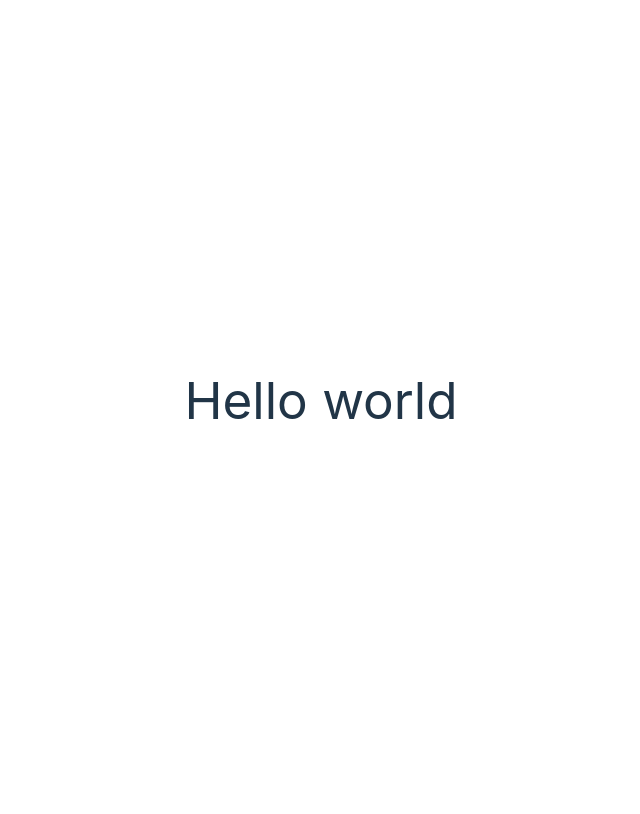
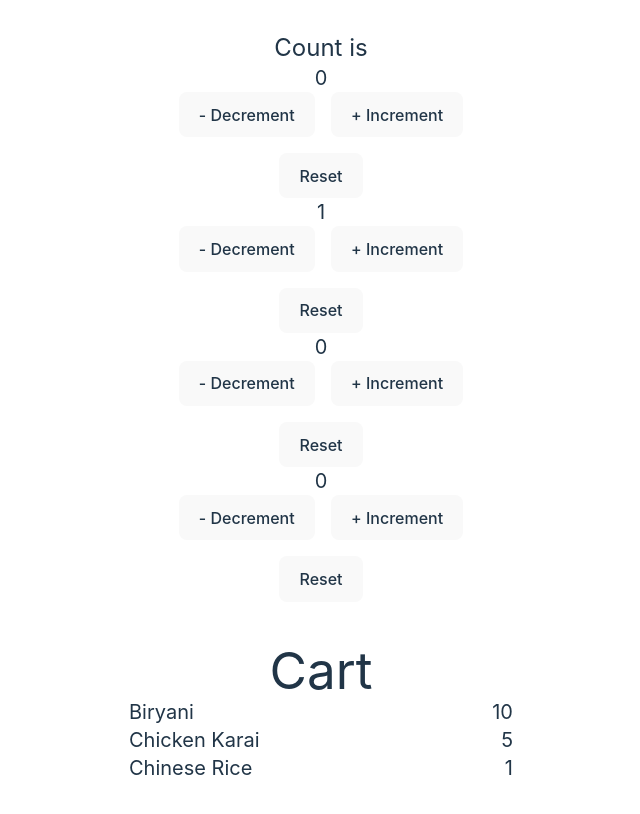
Before and after one commit to ayyaz10/pre-ap, a React (Vite) app: page / in a window 1280 px wide. Shown: the whole page, without its empty margins (319-959 px from the left). Built offline with nearby package versions, Linux system fonts and the light colour scheme.

Commit message:
learn: components, props vs state

```diff
--- a/src/App.css
+++ b/src/App.css
@@ -1,5 +1,5 @@
 #root {
-  max-width: 1280px;
+  max-width: 960px;
   margin: 0 auto;
   padding: 2rem;
   text-align: center;
--- a/src/App.tsx
+++ b/src/App.tsx
@@ -1,9 +1,12 @@
 import "./App.css";
+import Cart from "./component/Cart";
+import Counter from "./component/Counter";
 
 function App() {
   return (
     <>
-      <h1>Hello world</h1>
+      <Counter />
+      <Cart />
     </>
   );
 }
--- /dev/null
+++ b/src/component/Cart.tsx
@@ -0,0 +1,32 @@
+import { useEffect, useState } from "react";
+import MenuItem from "./MenuItem";
+
+const Cart = () => {
+  const [firstItem, setFirstItem] = useState({
+    name: "Biryani",
+    quantity: 2,
+  });
+  useEffect(() => {
+    setTimeout(() => {
+      setFirstItem((item) => {
+        return {
+          ...item,
+          quantity: 10,
+        };
+      });
+    }, 1000);
+  });
+
+  return (
+    <section className="max-w-sm mx-auto">
+      <h1>Cart</h1>
+      <ul>
+        <MenuItem item={firstItem} />
+        <MenuItem item={{ name: "Chicken Karai", quantity: 5 }} />
+        <MenuItem item={{ name: "Chinese Rice", quantity: 1 }} />
+      </ul>
+    </section>
+  );
+};
+
+export default Cart;
--- /dev/null
+++ b/src/component/Counter.tsx
@@ -0,0 +1,45 @@
+import { useState } from "react";
+
+const Counter = () => {
+  const initialCounters = [0, 1, 0, 0];
+  const [counters, setCounters] = useState(initialCounters);
+
+  const handleCounterChange = (index, change) => {
+    setCounters((prevCounters) =>
+      prevCounters.map((prevCounter, i) =>
+        i === index ? prevCounter + change : prevCounter
+      )
+    );
+  };
+
+  const handleReset = (index) => {
+    console.log(index);
+    setCounters((prevCounters) =>
+      prevCounters.map((prevCounter, i) => (i === index ? 0 : prevCounter))
+    );
+  };
+
+  return (
+    <section className="flex flex-col mb-10">
+      <h2 className="text-2xl">Count is</h2>
+      {counters.map((counter, index) => (
+        <div key={index}>
+          <p className="text-xl">{counter}</p>
+          <div className="flex justify-center gap-4 mb-4">
+            <button onClick={() => handleCounterChange(index, -1)}>
+              - Decrement
+            </button>
+            <button onClick={() => handleCounterChange(index, 1)}>
+              + Increment
+            </button>
+          </div>
+          <div className="flex justify-center">
+            <button onClick={() => handleReset(index)}>Reset</button>
+          </div>
+        </div>
+      ))}
+    </section>
+  );
+};
+
+export default Counter;
--- /dev/null
+++ b/src/component/MenuItem.tsx
@@ -0,0 +1,18 @@
+type Props = {
+  item: {
+    name: string;
+    quantity: number;
+  };
+};
+const MenuItem = (props: Props) => {
+  return (
+    <>
+      <li className="flex justify-between gap-4 text-xl">
+        <h2>{props.item.name}</h2>
+        <span>{props.item.quantity}</span>
+      </li>
+    </>
+  );
+};
+
+export default MenuItem;
--- a/src/index.css
+++ b/src/index.css
@@ -28,7 +28,6 @@ a:hover {
 
 body {
   margin: 0;
-  display: flex;
   place-items: center;
   min-width: 320px;
   min-height: 100vh;
```
